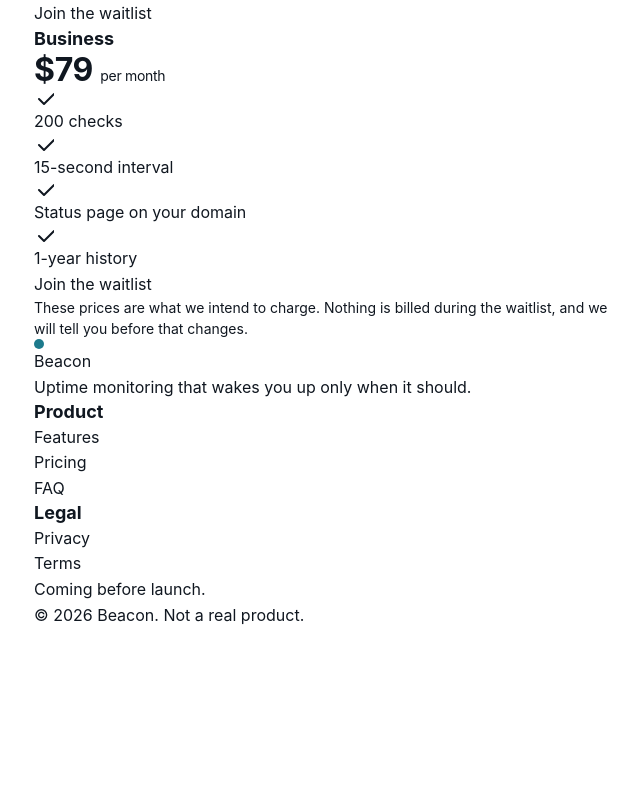
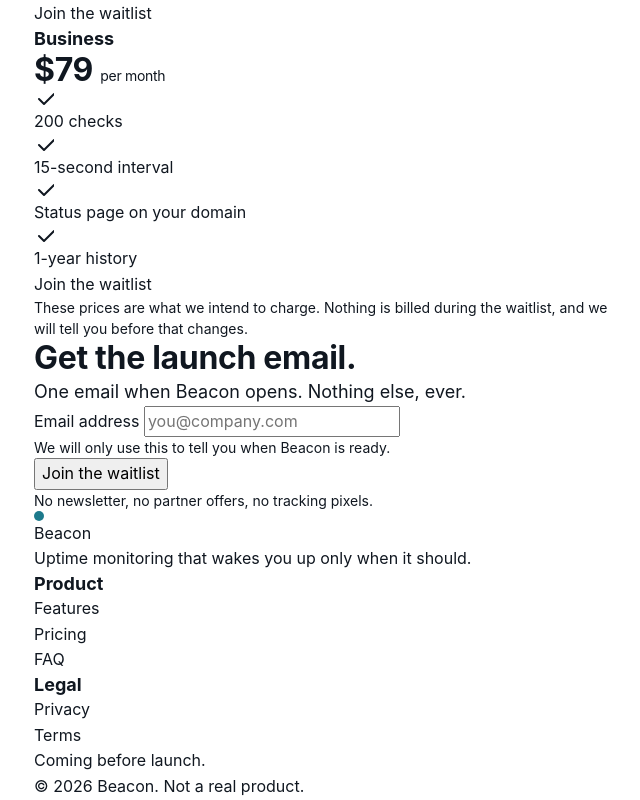
Before and after one commit to rahul-ambarakonda/HD_New_Demo, a website: page public/index.html in a window 1280 px wide. Shown: the part 719-1519 px from the top of the page, without its empty margins (70-710 px from the left). Before the commit the page ends 1347 px from the top, so only its background shows below. Drawn offline with Linux system fonts and the light colour scheme.

Commit message:
feat: Add waitlist section markup to public/index.html

```diff
--- a/public/index.html
+++ b/public/index.html
@@ -144,6 +144,26 @@
                 <p class="pricing__note text-small text-ink-soft">These prices are what we intend to charge. Nothing is billed during the waitlist, and we will tell you before that changes.</p>
             </div>
         </section>
+
+        <section class="waitlist" id="waitlist" aria-labelledby="waitlist-heading">
+            <div class="container">
+                <div class="card waitlist__card">
+                    <h2 id="waitlist-heading" class="waitlist__heading">Get the launch email.</h2>
+                    <p class="waitlist__reassurance text-lead">One email when Beacon opens. Nothing else, ever.</p>
+
+                    <form class="waitlist__form" method="post" action="/api/waitlist">
+                        <div class="field">
+                            <label for="email-input" class="field__label">Email address</label>
+                            <input type="email" id="email-input" autocomplete="email" inputmode="email" placeholder="you@company.com" class="field__input">
+                            <div id="email-help-text" class="field__help text-small">We will only use this to tell you when Beacon is ready.</div>
+                        </div>
+                        <button type="submit" class="btn btn--primary waitlist__submit-btn">Join the waitlist</button>
+                    </form>
+                    <p class="waitlist__privacy-note text-small text-ink-faint">No newsletter, no partner offers, no tracking pixels.</p>
+                    <div id="waitlist-status" role="status" aria-live="polite"></div>
+                </div>
+            </div>
+        </section>
     </main>
 
     <footer class="site-footer">
```
